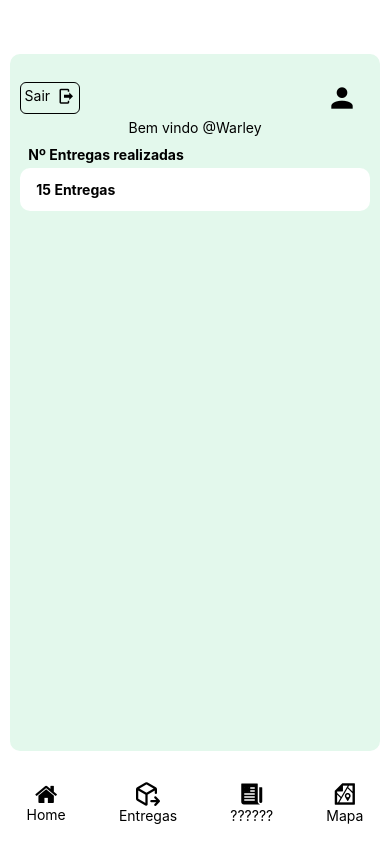
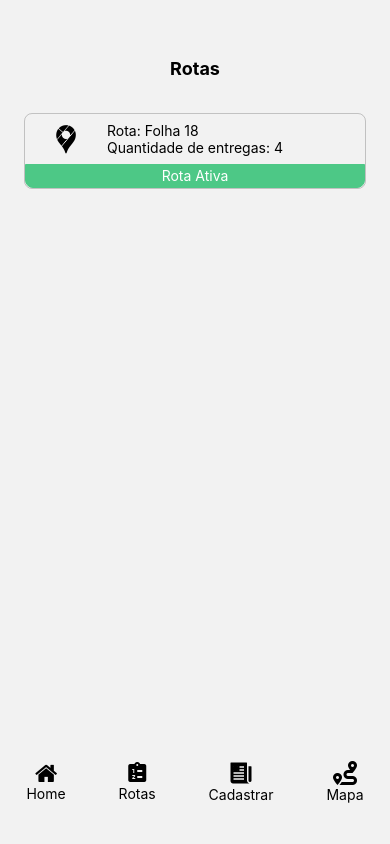
Before and after one commit to joaohitallo/coracao-amigo-mobile, a React Native app: screen / in a window 390 px wide. Built offline with nearby package versions, Linux system fonts and the light colour scheme.

Commit message:
Feat: Screen Rotas

```diff
--- a/App.js
+++ b/App.js
@@ -1,10 +1,15 @@
 import { Routes } from './src/routes'
-import { SafeAreaView } from 'react-native';
+import { StatusBar } from 'react-native';
 
 export default function App() {
   return (
-
-    <Routes />
-
+    <>
+      <StatusBar
+        barStyle='dark-content'
+        backgroundColor="transparent"
+        translucent
+      />
+      <Routes />
+    </>
   );
 }
--- a/src/components/Menu/index.js
+++ b/src/components/Menu/index.js
@@ -1,31 +1,42 @@
 import React from 'react';
+import { useNavigation } from '@react-navigation/native';
+
 import { TouchableOpacity, Text } from 'react-native';
 
 import { FontAwesome } from '@expo/vector-icons';
-import { MaterialIcons } from '@expo/vector-icons';
+import { MaterialCommunityIcons } from '@expo/vector-icons';
 import { Ionicons } from '@expo/vector-icons';
 import { Foundation } from '@expo/vector-icons';
-import { Octicons } from '@expo/vector-icons';
+import { FontAwesome5 } from '@expo/vector-icons';
 
 import { Container, Button, TextButton } from './styles';
 
-export function Menu() {
+export function Menu({ }) {
+
+  const navigation = useNavigation();
+
   return (
     <Container>
-      <Button>
+      <Button
+        onPress={() => navigation.navigate('HomeVoluntario')}
+      >
         <FontAwesome name="home" size={24} color="black" />
         <Text>Home</Text>
       </Button>
-      <Button>
-        <Octicons name="package-dependents" size={24} color="black" />
-        <Text>Entregas</Text>
+      <Button
+        onPress={() => navigation.navigate('Rotas')}
+      >
+        <MaterialCommunityIcons name="clipboard-list" size={24} color="black" />
+        <Text>Rotas</Text>
+      </Button>
+      <Button
+        onPress={() => navigation.navigate('CadastroUser')}
+      >
+        <Ionicons name="newspaper-sharp" size={24} color="black" />
+        <Text>Cadastrar</Text>
       </Button>
       <Button>
-        <Ionicons name="newspaper-sharp" size={24} color="black" />
-        <Text>??????</Text>
-      </Button>
-      <Button>
-        <Foundation name="map" size={24} color="black" />
+        <FontAwesome5 name="route" size={24} color="black" />
         <Text>Mapa</Text>
       </Button>
     </Container>
--- a/src/components/Menu/styles.js
+++ b/src/components/Menu/styles.js
@@ -2,9 +2,11 @@ import styled from 'styled-components/native';
 import { TouchableOpacity, Text } from 'react-native';
 
 export const Container = styled.View`
-  flex: 1;
+
   flex-direction: row;
   justify-content: space-around;
+
+
 `
 export const Button = styled(TouchableOpacity)`
   justify-content: center;
--- /dev/null
+++ b/src/components/RotaButton/index.js
@@ -0,0 +1,22 @@
+import React from 'react';
+
+import { MaterialCommunityIcons } from '@expo/vector-icons';
+
+import { Container, Content, TextContent, Status, TextRota, TextStatus } from './styles';
+
+export function RotaButton() {
+  return (
+    <Container>
+      <Content>
+        <MaterialCommunityIcons name="google-maps" size={34} color="black" />
+        <TextContent>
+          <TextRota>Rota: Folha 18</TextRota>
+          <TextRota>Quantidade de entregas: 4</TextRota>
+        </TextContent>
+      </Content>
+      <Status>
+        <TextStatus>Rota Ativa</TextStatus>
+      </Status>
+    </Container>
+  );
+}
--- /dev/null
+++ b/src/components/RotaButton/styles.js
@@ -0,0 +1,35 @@
+import styled from 'styled-components/native';
+import { TouchableOpacity } from 'react-native';
+
+export const Container = styled(TouchableOpacity)`
+
+  border: 1px solid rgba(0,0,0,0.2);
+  border-radius: 8px;
+
+`
+export const Content = styled.View`
+  padding: 8px 24px 8px;
+  flex-direction: row;
+
+`
+export const TextContent = styled.View`
+  margin-left: 24px;
+
+`
+export const TextRota = styled.Text`
+`
+export const TextStatus = styled.Text`
+  text-align: center;
+  color: #fff;
+
+`
+
+export const Status = styled.View`
+  background-color: #4DC886;
+  border-bottom-right-radius: 8px;
+  border-bottom-left-radius: 8px;
+  border: 1px solid #4DC886;
+  height: 24px;
+  padding: 2px;
+
+`
--- a/src/routes/index.js
+++ b/src/routes/index.js
@@ -1,11 +1,16 @@
 import { NavigationContainer } from '@react-navigation/native'
-
+import { StatusBar } from 'react-native';
 import { StackRoutes } from './stack.routes'
 
 
 export function Routes() {
   return (
     <NavigationContainer>
+      <StatusBar
+        barStyle='dark-content'
+        backgroundColor="transparent"
+        translucent
+      />
       <StackRoutes />
 
     </NavigationContainer>
--- a/src/routes/stack.routes.jsx
+++ b/src/routes/stack.routes.jsx
@@ -5,15 +5,29 @@ const { Screen, Navigator } = createNativeStackNavigator();
 import { Login } from '../screens/login/Login'
 import { CadastroUser } from '../screens/cadastroUser/CadastroUser'
 import { HomeVoluntario } from '../screens/homeVoluntario/HomeVoluntario';
+import { Rotas } from '../screens/Rotas/Rotas';
+import { Mapa } from '../screens/Mapa/Mapa';
 
 export function StackRoutes() {
   return (
     <Navigator>
       <Screen
+        name="Rotas"
+        component={Rotas}
+        options={{ headerShown: false }}
+      />
+      <Screen
         name="HomeVoluntario"
         component={HomeVoluntario}
         options={{ headerShown: false }}
       />
+      <Screen
+        name="Mapa"
+        component={Mapa}
+        options={{ headerShown: false }}
+      />
+
+
       <Screen
         name="CadastroUser"
         component={CadastroUser}
--- a/src/screens/Rotas/index.js
+++ b/src/screens/Mapa/Mapa.jsx
@@ -1,10 +1,13 @@
 import React from 'react';
+
+import { Menu } from '../../components/Menu';
+
 import { Container } from './styles';
 
-export function Rotas() {
+export function Mapa() {
   return (
     <Container>
-
+      <Menu />
     </Container>
   );
 }
--- /dev/null
+++ b/src/screens/Mapa/styles.js
@@ -0,0 +1,7 @@
+import styled from 'styled-components/native';
+
+export const Container = styled.View`
+  flex: 1;
+  padding: 24px;
+  flex-direction: column;
+`;
--- /dev/null
+++ b/src/screens/Rotas/Rotas.jsx
@@ -0,0 +1,24 @@
+import React from 'react';
+import { FlatList } from 'react-native';
+
+import { Menu } from '../../components/Menu';
+import { RotaButton } from '../../components/RotaButton';
+
+import { Container, Title, ContainerSubMenu, ContentList } from './styles';
+
+export function Rotas() {
+  return (
+    <>
+      <Container>
+        <Title>
+          Rotas
+        </Title>
+        <RotaButton />
+
+      </Container>
+      <ContainerSubMenu>
+        <Menu />
+      </ContainerSubMenu>
+    </>
+  );
+}
--- a/src/screens/Rotas/styles.js
+++ b/src/screens/Rotas/styles.js
@@ -1,10 +1,25 @@
-import React from 'react';
-import { Container } from './styles';
+import styled from 'styled-components/native';
+import { FlatList } from 'react-native';
 
-export function Rotas() {
-  return (
-    <Container>
+export const Container = styled.View`
+  flex: 1;
+  padding: 24px;
+  flex-direction: column;
 
-    </Container>
-  );
-}
+
+`
+export const ContentList = styled(FlatList)`
+  flex: 1;
+`
+
+export const Title = styled.Text`
+  font-weight: bold;
+  font-size: 18px;
+  padding: 34px;
+  text-align: center;
+`
+export const ContainerSubMenu = styled.View`
+  height: 10%;
+  margin-top: auto;
+
+`;
--- a/src/screens/cadastroUser/CadastroUser.jsx
+++ b/src/screens/cadastroUser/CadastroUser.jsx
@@ -4,6 +4,7 @@ import { Container, ButtonContent, InputContent, InputMask } from './styles'
 import { KeyboardAwareScrollView } from 'react-native-keyboard-aware-scroll-view';
 import MaskInput from 'react-native-mask-input';
 import RNPickerSelect from 'react-native-picker-select'
+import { useNavigation } from '@react-navigation/native';
 
 import { InputForm } from '../../components/InputForm/index'
 import { SelectContent } from '../../components/SelectContent';
@@ -24,10 +25,11 @@ export function CadastroUser() {
   const [dependentes, setDependentes] = useState([dependente])
   const [responsavelFamiliar, setResponsavelFamiliar] = useState({ nome: '', telefone: '', estadoCivil: '', escolaridade: '', profissao: '' })
 
-
+  const navigation = useNavigation();
 
   function handleSubmit() {
     console.log(responsavelFamiliar);
+    navigation.navigate('HomeVoluntario')
   }
 
   return (
```
